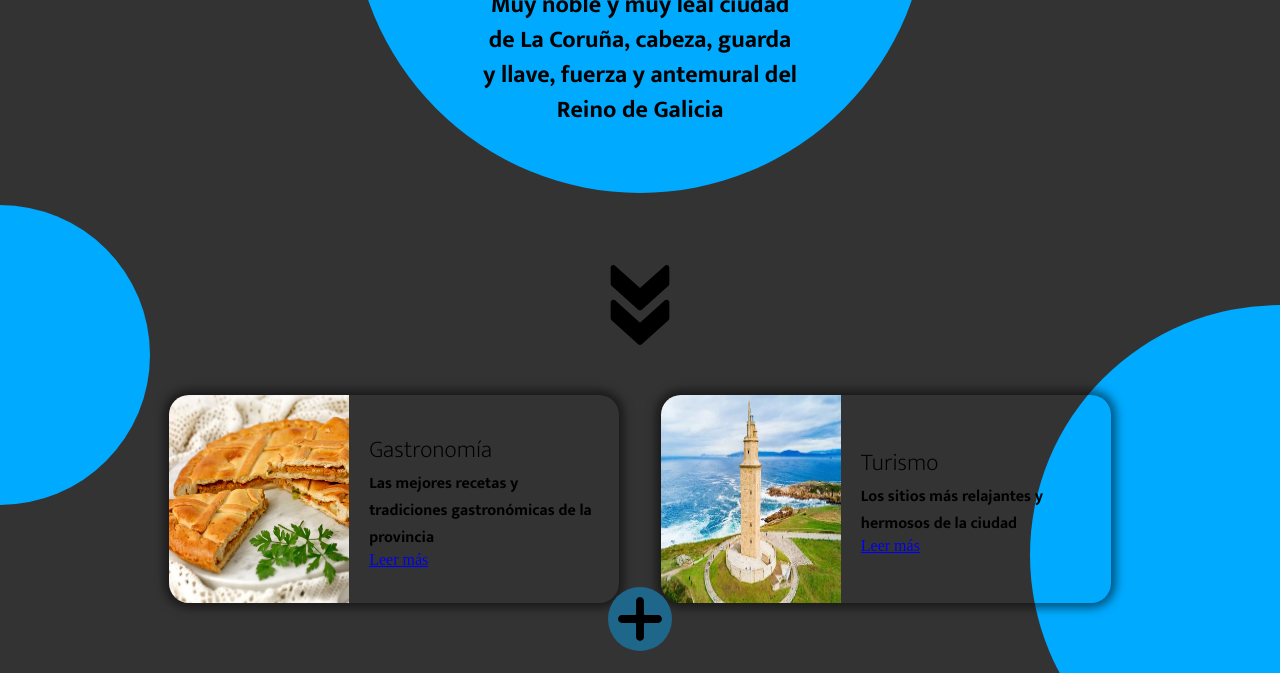
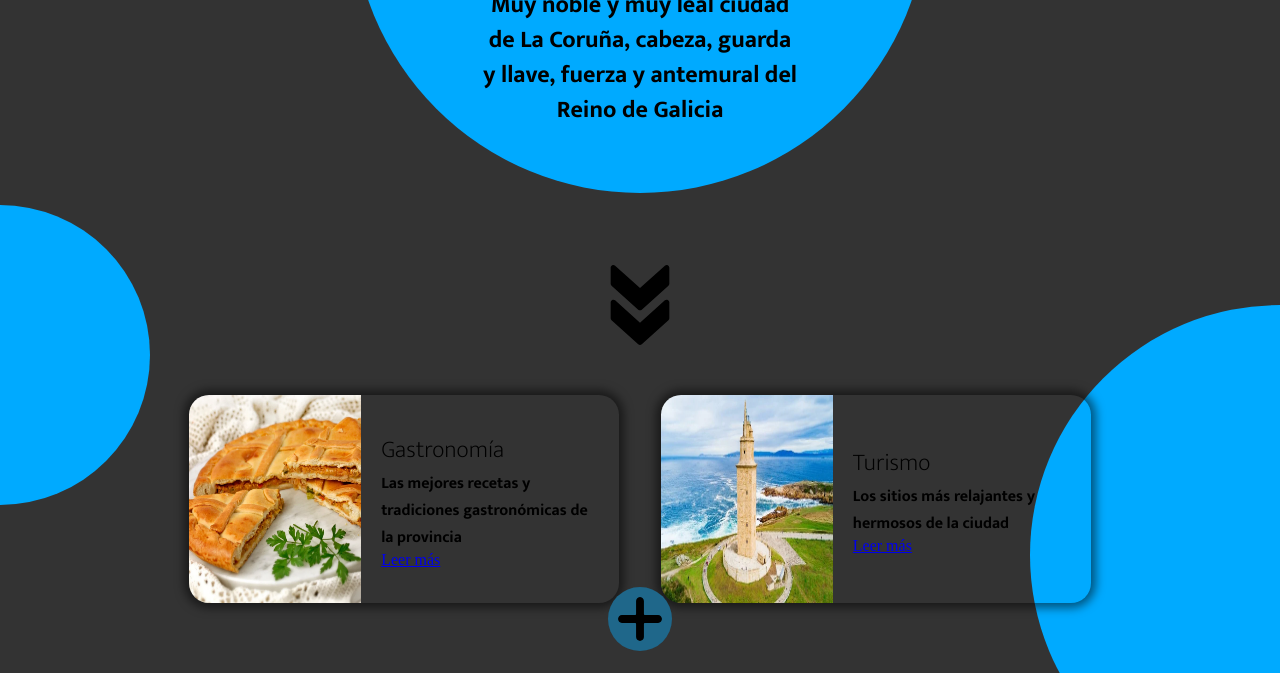
Before and after one commit to jlopcun/A-Coru-a-web, a plain HTML site: page index.html in a window 1280 px wide. Shown: the part 95-768 px from the top of the page. Drawn offline with Linux system fonts and the light colour scheme; a web font is replaced by a local one.

Commit message:
some shit

```diff
--- a/style.css
+++ b/style.css
@@ -90,7 +90,7 @@ body::before{
 }
 .contents-card{
     width:90%;
-    max-width:450px;
+    max-width:430px;
     display:flex;
     align-items:center;
     box-shadow:0px 0px 10px 5px rgba(0 0 0 / .5);
```
